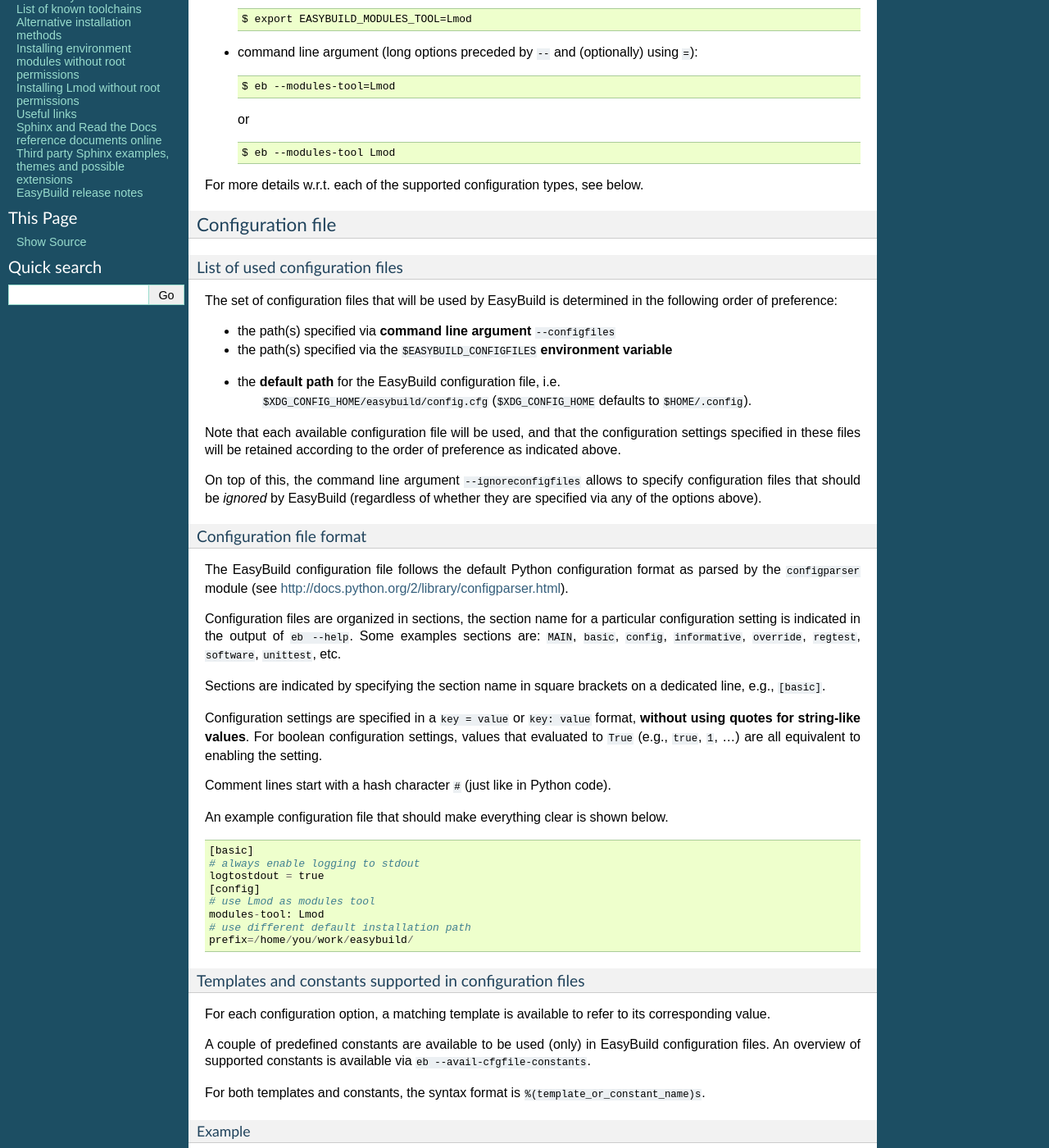
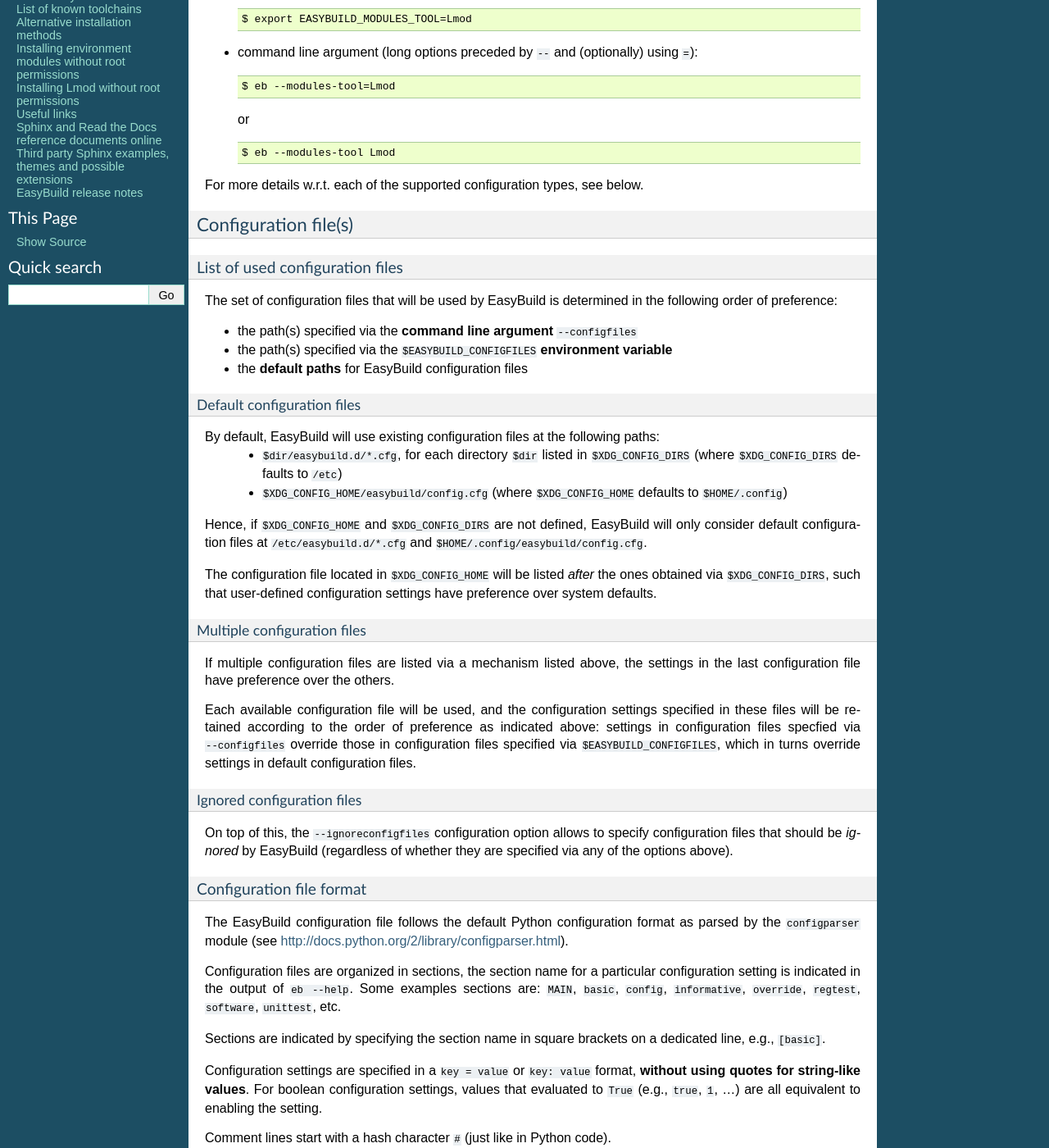
Before and after one commit to easybuilders/easybuild, a Sphinx documentation site: the page built from docs/Configuration.rst, in a window 1280 px wide and 1400 px high, scrolled down 751 px. Shown: the whole window at 82% size. Built offline with Sphinx 7.4.7, drawn with Linux system fonts in a browser that asks for light colours; some of the changed text lies outside the part shown.

Commit message:
extend section on (default) EasyBuild configuration files to also cover $XDG_CONFIG_DIRS

```diff
--- a/docs/Changelog.rst
+++ b/docs/Changelog.rst
@@ -3,6 +3,9 @@
 Changelog for EasyBuild documentation
 -------------------------------------
 
+* **release 20150219.01** (`Feb 19th 2015`): first updates for EasyBuild v2.0.0
+
+  * extend section on (default) EasyBuild configuration files to also cover ``$XDG_CONFIG_DIRS`` (see :ref:`configuration_file:`)
 * **release 20150205.01** (`Feb 5th 2015`): include information on deprecated functionality in (generic) easyblocks (see :ref:`deprecated`)
 * **release 20150126.01** (`Jan 26th 2015`):
 
--- a/docs/Configuration.rst
+++ b/docs/Configuration.rst
@@ -67,28 +67,50 @@
 
 .. _configuration_file:
 
-Configuration file
-~~~~~~~~~~~~~~~~~~
+Configuration file(s)
+~~~~~~~~~~~~~~~~~~~~~
 
 .. _list_of_configuration_files:
 
 List of used configuration files
 ^^^^^^^^^^^^^^^^^^^^^^^^^^^^^^^^
 
-The set of configuration files that will be used by EasyBuild is
-determined in the following order of preference:
+The set of configuration files that will be used by EasyBuild is determined in the following order of preference:
 
-* the path(s) specified via **command line argument** ``--configfiles``
+* the path(s) specified via the **command line argument** ``--configfiles``
 * the path(s) specified via the ``$EASYBUILD_CONFIGFILES`` **environment variable**
-* the **default path** for the EasyBuild configuration file, i.e.
-   ``$XDG_CONFIG_HOME/easybuild/config.cfg`` (``$XDG_CONFIG_HOME`` defaults to ``$HOME/.config``).
+* the **default paths** for EasyBuild configuration files
 
-Note that each available configuration file will be used, and that the
-configuration settings specified in these files will be retained according to the order of preference as indicated above.
+Default configuration files
++++++++++++++++++++++++++++
 
-On top of this, the command line argument ``--ignoreconfigfiles``
-allows to specify configuration files that should be *ignored* by EasyBuild
-(regardless of whether they are specified via any of the options above).
+By default, EasyBuild will use existing configuration files at the following paths:
+ * ``$dir/easybuild.d/*.cfg``, for each directory ``$dir`` listed in ``$XDG_CONFIG_DIRS`` (where ``$XDG_CONFIG_DIRS``
+   defaults to ``/etc``)
+ * ``$XDG_CONFIG_HOME/easybuild/config.cfg`` (where ``$XDG_CONFIG_HOME`` defaults to ``$HOME/.config``)
+
+Hence, if ``$XDG_CONFIG_HOME`` and ``$XDG_CONFIG_DIRS`` are not defined, EasyBuild will only consider default
+configuration files at ``/etc/easybuild.d/*.cfg`` and ``$HOME/.config/easybuild/config.cfg``.
+
+The configuration file located in ``$XDG_CONFIG_HOME`` will be listed *after* the ones obtained via ``$XDG_CONFIG_DIRS``,
+such that user-defined configuration settings have preference over system defaults.
+
+Multiple configuration files
+++++++++++++++++++++++++++++
+
+If multiple configuration files are listed via a mechanism listed above, the settings in the last
+configuration file have preference over the others.
+
+Each available configuration file will be used, and the configuration settings specified in these files
+will be retained according to the order of preference as indicated above: settings in configuration files specfied via
+``--configfiles`` override those in configuration files specified via ``$EASYBUILD_CONFIGFILES``, which in turns override
+settings in default configuration files.
+
+Ignored configuration files
++++++++++++++++++++++++++++
+
+On top of this, the ``--ignoreconfigfiles`` configuration option allows to specify configuration files that should be
+*ignored* by EasyBuild (regardless of whether they are specified via any of the options above).
 
 
 Configuration file format
--- a/docs/conf.py
+++ b/docs/conf.py
@@ -41,9 +41,9 @@
 # other places throughout the built documents.
 #
 # The short X.Y version.
-version = '1.16.1'  # this is meant to reference the version of EasyBuild
+version = '2.0.0'  # this is meant to reference the version of EasyBuild
 # The full version, including alpha/beta/rc tags.
-release = '20150205.01'  # this is meant to reference the version of the documentation itself
+release = '20150219.01'  # this is meant to reference the version of the documentation itself
 
 # There are two options for replacing |today|: either, you set today to some
 # non-false value, then it is used:
```
